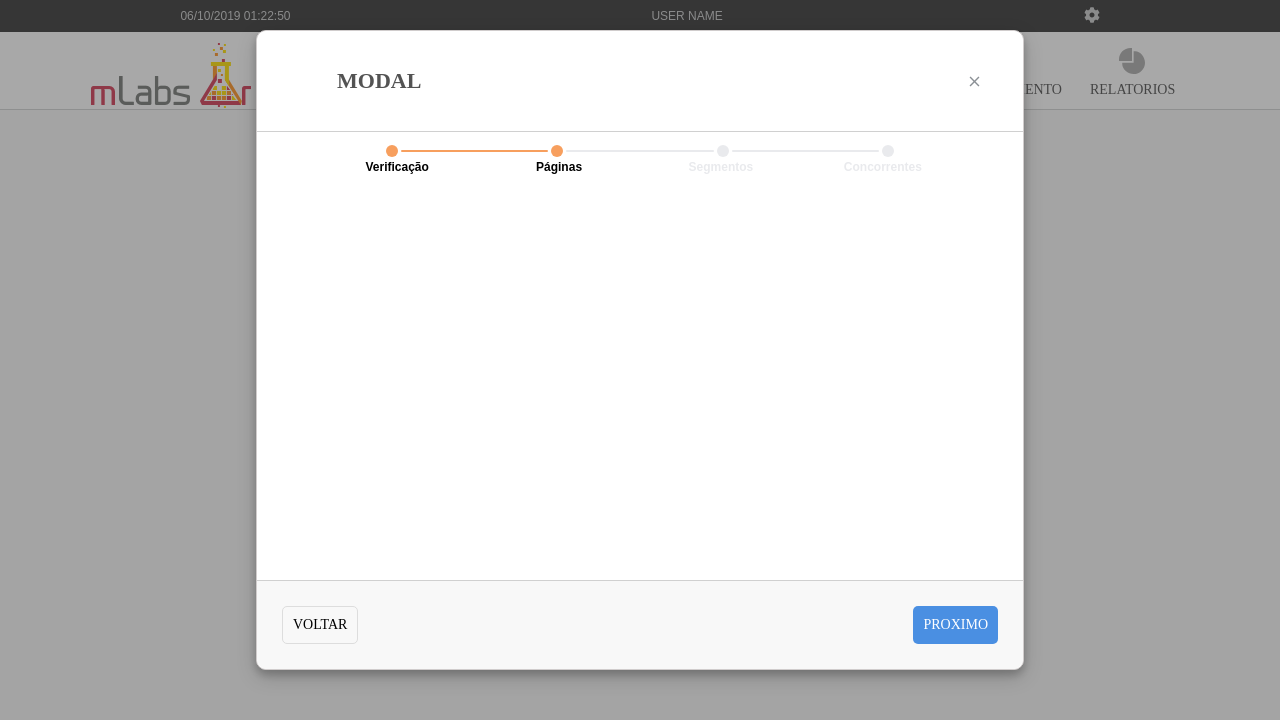
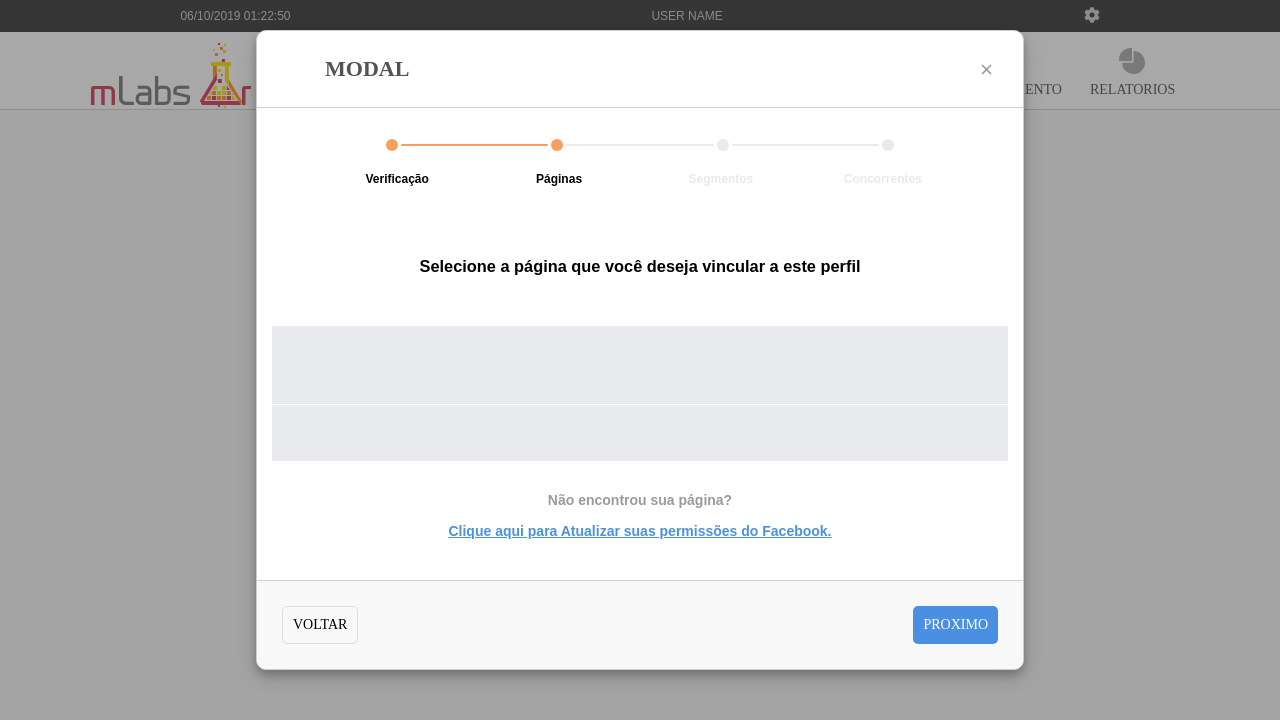
Before and after one commit to juseara/mlabs-front-end, a React (Create React App) app: page /dashboard in a window 1280 px wide. Shown: the top 720 px of the page. Built offline with nearby package versions, Linux system fonts and the light colour scheme; a web font is replaced by a local one.

Commit message:
feat: estruturando corpo do modal.

```diff
--- a/src/components/modal/index.js
+++ b/src/components/modal/index.js
@@ -5,7 +5,12 @@ import { ShadowMask, ModalWrapper, ModalHeader, ModalBody, ModalFooter, CloseBut
 
 const Modal = (props) => {
 
-
+    if(props.show){
+        document.body.style.overflow = "hidden";
+    }
+    else{
+        document.body.style.overflow = "auto";
+    }
 
     return (
         <>
--- a/src/components/modal/modal.styles.js
+++ b/src/components/modal/modal.styles.js
@@ -62,7 +62,7 @@ export const ModalWrapper = styled.div`
 export const ModalHeader = styled.div`
 
     background: #ffff;
-    padding: 30px;
+    padding: 18px;
     border-bottom: 1px solid #d0d0d0;
     border-radius: 10px 10px 0 0px;
     display:flex;
@@ -93,7 +93,9 @@ export const Logo = styled.div`
 `;
 
 export const ModalBody = styled.div`
-        height:100%;
+        display: flex;
+        flex: 1;
+        flex-direction: column;
         background: #fff;
         padding: 10px 15px;
 `;
--- a/src/pages/dashboard/dashboard.styles.js
+++ b/src/pages/dashboard/dashboard.styles.js
@@ -33,3 +33,56 @@ export const GroupCard = styled.div`
     flex-wrap:wrap;
     justify-content:center;
 `;
+
+
+export const ProfileContainer = styled.div`
+    display: flex;
+    flex: 1;
+    flex-direction: column;
+
+`;
+
+export const TitleProfile = styled.h3`
+    text-align:center;
+    font-family:  'Arial', sans-serif;
+    margin:30px;
+`;
+
+
+
+export const List = styled.ul`
+    margin-top: 20px;
+    width:100%;
+    max-height:30%;
+    min-height:100px;
+    overflow-y: scroll;
+    background-color:#e9eaed;
+`;
+
+export const ListItem = styled.li`
+    height:79px;
+    border-bottom: solid 1px #fff;
+`;
+
+export const Footer = styled.div`
+    display:flex;
+    flex:1;
+    flex-direction:column;
+    justify-content:center;
+    align-items:center;
+    font-family:  'Arial', sans-serif;
+    font-weight:bold;
+
+    span{
+        color:#989a9c;
+        margin-bottom:15px;
+        text-align: center;
+    }
+
+    a{
+        color:#4c90e2;
+        text-decoration: underline;
+        text-align: center;
+    }
+
+`;
--- a/src/pages/dashboard/index.js
+++ b/src/pages/dashboard/index.js
@@ -1,5 +1,5 @@
 import React,{ useState } from 'react'
-import { Container, Content, GroupCard } from './dashboard.styles'
+import { Container, Content, GroupCard, ProfileContainer, TitleProfile, List, ListItem, Footer } from './dashboard.styles'
 import facebook from '../../assets/social-img/facebook.png'
 import facebookLogged from '../../assets/social-img/facebook_logged.png'
 import Twitter from '../../assets/social-img/twitter.png';
@@ -83,9 +83,25 @@ const DashBoard = () => {
                 </GroupCard>
             </Content>
             <Modal {...modalOptions} onCancel={()=>setModal({show:false})}>
-                        <div>
+                        <ProfileContainer>
                             <Steper activeColor={"#f79f5e"} indexActive={1} labels={["Verificação", "Páginas","Segmentos", "Concorrentes"]}/>
-                        </div>
+                            <TitleProfile>Selecione a página que você deseja vincular a este perfil</TitleProfile>
+                            <List>
+                                <ListItem>
+
+                                </ListItem>
+                                <ListItem>
+
+                                </ListItem>
+                                <ListItem>
+
+                                </ListItem>
+                            </List>
+                            <Footer>
+                                <span>Não encontrou sua página?</span>
+                                <a href="#">Clique aqui para Atualizar suas permissões do Facebook.</a>
+                            </Footer>
+                        </ProfileContainer>
             </Modal>
         </Container>
     )
```
